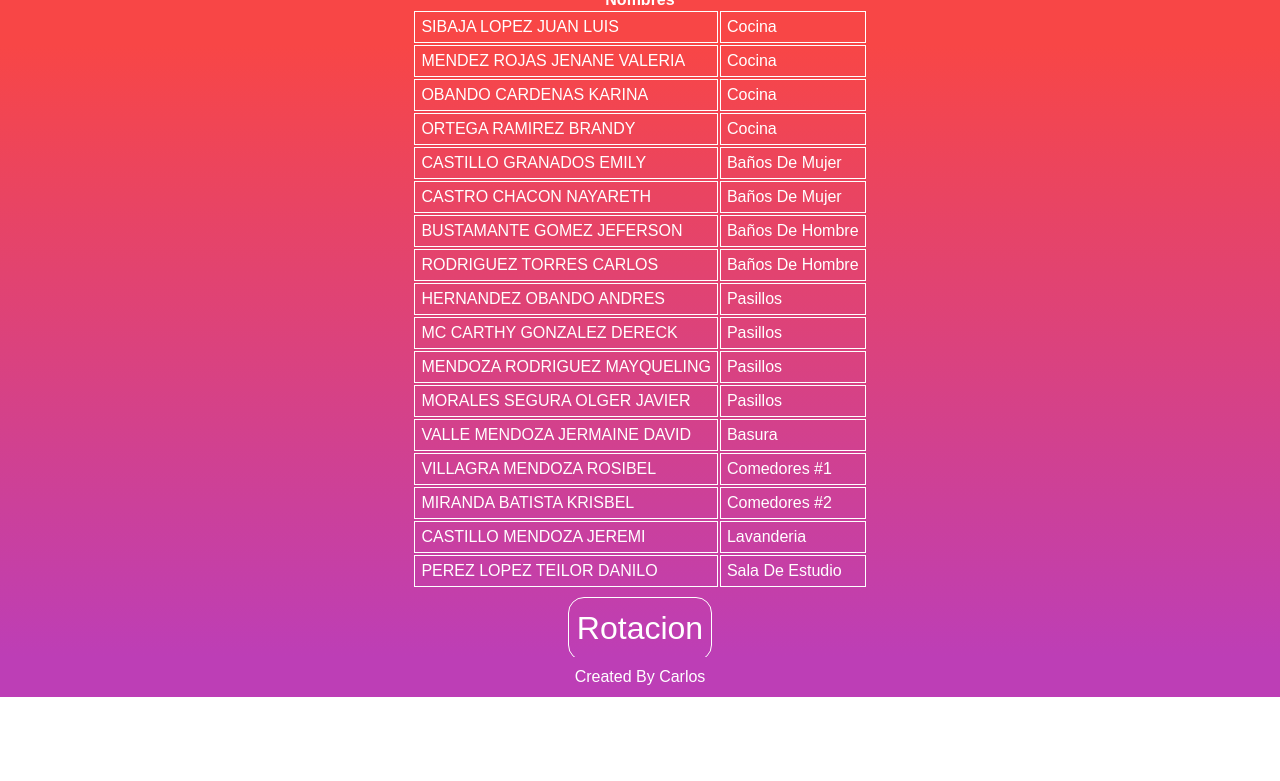
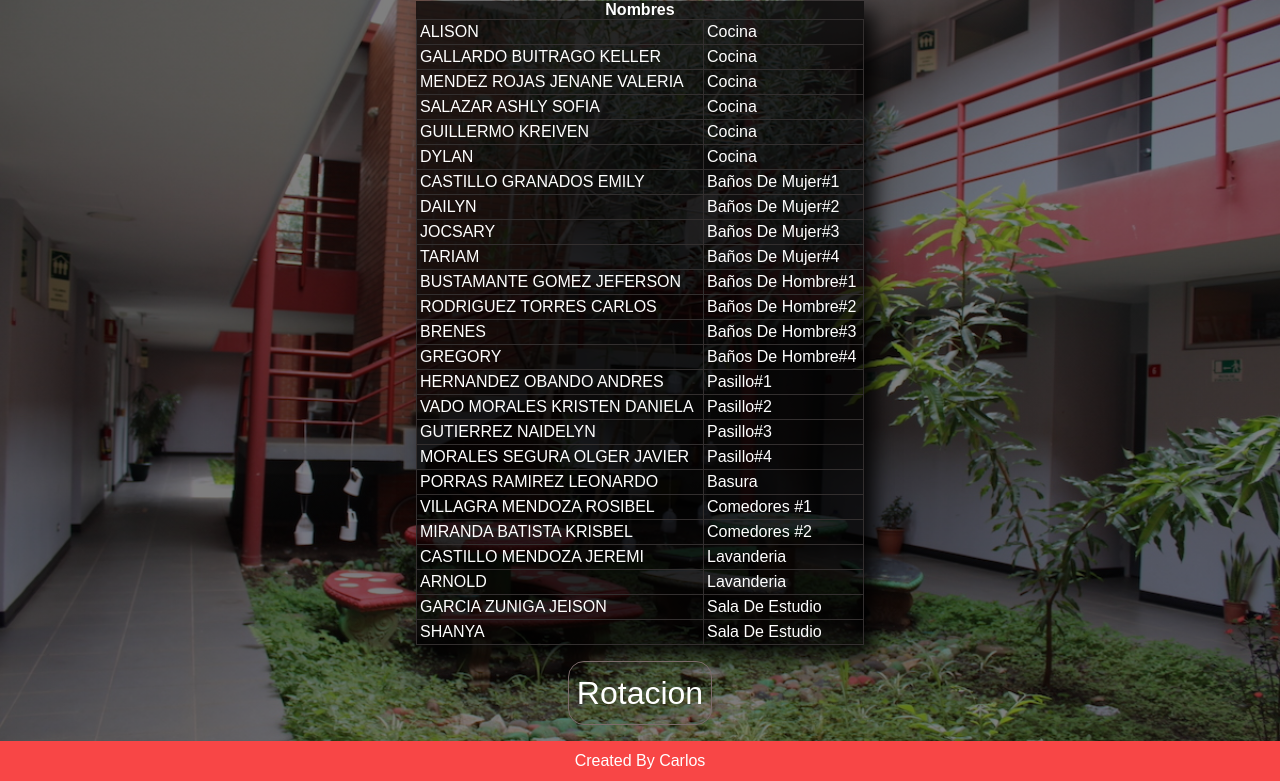
Before and after one commit to CarlosRTRT/Resi-aleatorio, a plain HTML site: page index.html in a window 1280 px wide. Shown: the part 103-884 px from the top of the page. Before the commit the page ends 800 px from the top, so only its background shows below. Drawn offline with Linux system fonts and the light colour scheme.

Commit message:
Actualizacion con nuevos residentes de 2025

```diff
--- a/index.html
+++ b/index.html
@@ -10,17 +10,20 @@
     <div id="container">
         <header>
             <img src="Imagen2.png" alt="">
-            <h1>Ruleta Resi</h1>
+            <h1>Residencia 2025</h1>
             <img src="Imagen1.png" alt="">
         </header>
         <section>
-
             <table id="table">
                 <tr>
                     <th colspan="3">Nombres</th>
                 </tr>
                 <tr>
-                    <td>SIBAJA LOPEZ JUAN LUIS</td>
+                    <td>ALISON</td>
+                    <td>Cocina</td>
+                </tr>
+                <tr>
+                    <td>GALLARDO BUITRAGO KELLER</td>
                     <td>Cocina</td>
                 </tr>
                 <tr>
@@ -28,47 +31,67 @@
                     <td>Cocina</td>
                 </tr>
                 <tr>
-                    <td>OBANDO CARDENAS KARINA</td>
+                    <td>SALAZAR ASHLY SOFIA</td>
                     <td>Cocina</td>
                 </tr>
                 <tr>
-                    <td>ORTEGA RAMIREZ BRANDY</td>
+                    <td>GUILLERMO KREIVEN</td>
+                    <td>Cocina</td>
+                </tr>
+                <tr>
+                    <td>DYLAN</td>
                     <td>Cocina</td>
                 </tr>
                 <tr>
                     <td>CASTILLO GRANADOS EMILY</td>
-                    <td>Baños De Mujer</td>
+                    <td>Baños De Mujer#1</td>
                 </tr>
                 <tr>
-                    <td>CASTRO CHACON NAYARETH</td>
-                    <td>Baños De Mujer</td>
+                    <td>DAILYN</td>
+                    <td>Baños De Mujer#2</td>
+                </tr>
+                <tr>
+                    <td>JOCSARY</td>
+                    <td>Baños De Mujer#3</td>
+                </tr>
+                <tr>
+                    <td>TARIAM</td>
+                    <td>Baños De Mujer#4</td>
                 </tr>
                 <tr>
                     <td>BUSTAMANTE GOMEZ JEFERSON</td>
-                    <td>Baños De Hombre</td>
+                    <td>Baños De Hombre#1</td>
                 </tr>
                 <tr>
                     <td>RODRIGUEZ TORRES CARLOS</td>
-                    <td>Baños De Hombre</td>
+                    <td>Baños De Hombre#2</td>
+                </tr>
+                <tr>
+                    <td>BRENES</td>
+                    <td>Baños De Hombre#3</td>
+                </tr>
+                <tr>
+                    <td>GREGORY</td>
+                    <td>Baños De Hombre#4</td>
                 </tr>
                 <tr>
                     <td>HERNANDEZ OBANDO ANDRES</td>
-                    <td>Pasillos</td>
+                    <td>Pasillo#1</td>
                 </tr>
                 <tr>
-                    <td>MC CARTHY GONZALEZ DERECK</td>
-                    <td>Pasillos</td>
+                    <td>VADO MORALES KRISTEN DANIELA</td>
+                    <td>Pasillo#2</td>
                 </tr>
                 <tr>
-                    <td>MENDOZA RODRIGUEZ MAYQUELING</td>
-                    <td>Pasillos</td>
+                    <td>GUTIERREZ NAIDELYN</td>
+                    <td>Pasillo#3</td>
                 </tr>
                 <tr>
                     <td>MORALES SEGURA OLGER JAVIER</td>
-                    <td>Pasillos</td>
+                    <td>Pasillo#4</td>
                 </tr>
                 <tr>
-                    <td>VALLE MENDOZA JERMAINE DAVID</td>
+                    <td>PORRAS RAMIREZ LEONARDO</td>
                     <td>Basura</td>
                 </tr>
                 <tr>
@@ -84,7 +107,15 @@
                     <td>Lavanderia</td>
                 </tr>
                 <tr>
-                    <td>PEREZ LOPEZ TEILOR DANILO</td>
+                    <td>ARNOLD</td>
+                    <td>Lavanderia</td>
+                </tr>
+                <tr>
+                    <td>GARCIA ZUNIGA JEISON</td>
+                    <td>Sala De Estudio</td>
+                </tr>
+                <tr>
+                    <td>SHANYA</td>
                     <td>Sala De Estudio</td>
                 </tr>
             </table>
--- a/main.css
+++ b/main.css
@@ -7,7 +7,7 @@
 body{
     display: flex;
     width: 100%;
-    height: 100%;
+    height: 100VH;
 }
 #container{
     display: flex;
@@ -23,8 +23,9 @@ header{
     width: 100%;
     align-items: center;
     justify-content: space-evenly;
-    height: 10%;
+    height: 11%;
     background-color:#f84646;
+    gap: 1rem;
 }
 
 @media(max-width: 400px) {
@@ -41,7 +42,7 @@ header{
     display: flex;
     flex-wrap: wrap;
     width: 100%;
-    height: 150vh;
+    height: 100vh;
 }
     }
 section{
@@ -49,16 +50,20 @@ section{
     flex-wrap: wrap;
     justify-content: center;
     align-items:center;
-    background-image: linear-gradient(to bottom, #f84646 10%, #bd3eb6 100%);
+    background: linear-gradient(rgba(0, 0, 0, 0.5), rgba(0, 0, 0, 0.5)),
+    url('./residencias3.jpg');
+    background-size: cover;
     width: 100%;
-    height: 85%;
+    gap: 1rem;
+    padding-top: 1rem;
+
 }
 #contendorBoton{
     display: flex ;
     justify-content: center;
     align-items: center;
     width: 100%;
-    height: 5%;
+    padding-bottom: 1rem;
 }
 
 #button{
@@ -69,20 +74,22 @@ section{
     background-color: transparent;
     border-style: solid;
     border-width: 1px;
-    border-color: white;
+    border-color: rgb(124, 107, 107);
     border-radius: 1rem;
     padding: 5px;
 }
-.table{
+#table {
     border-collapse: collapse;
-    width: 20%;
-    height: 20%;
+    width: 35%; /* Ajusta según el diseño */
+    background-color: rgba(0, 0, 0, 0.7); /* Oscurece el fondo de la tabla */
+    color: white; /* Texto blanco para contraste */
+    box-shadow: 10px 10px 20px rgba(0, 0, 0, 0.9); /* Sombra más oscura */
+}
 
-}
 .table th, td{
     border: solid 1px;
-    border-color: rgb(255, 255, 255);
-    padding: 6px;
+    border-color: rgb(51, 47, 47);
+    padding: 3px;
 }
 footer{
     display: flex;
@@ -91,5 +98,5 @@ footer{
     background-color: burlywood;
     width: 100%;
     height: 5%;
-    background-color: #bd3eb6 ;
+    background-color: #f84646 ;
 }
```
Also changed, not shown: residencias3.jpg (added).
